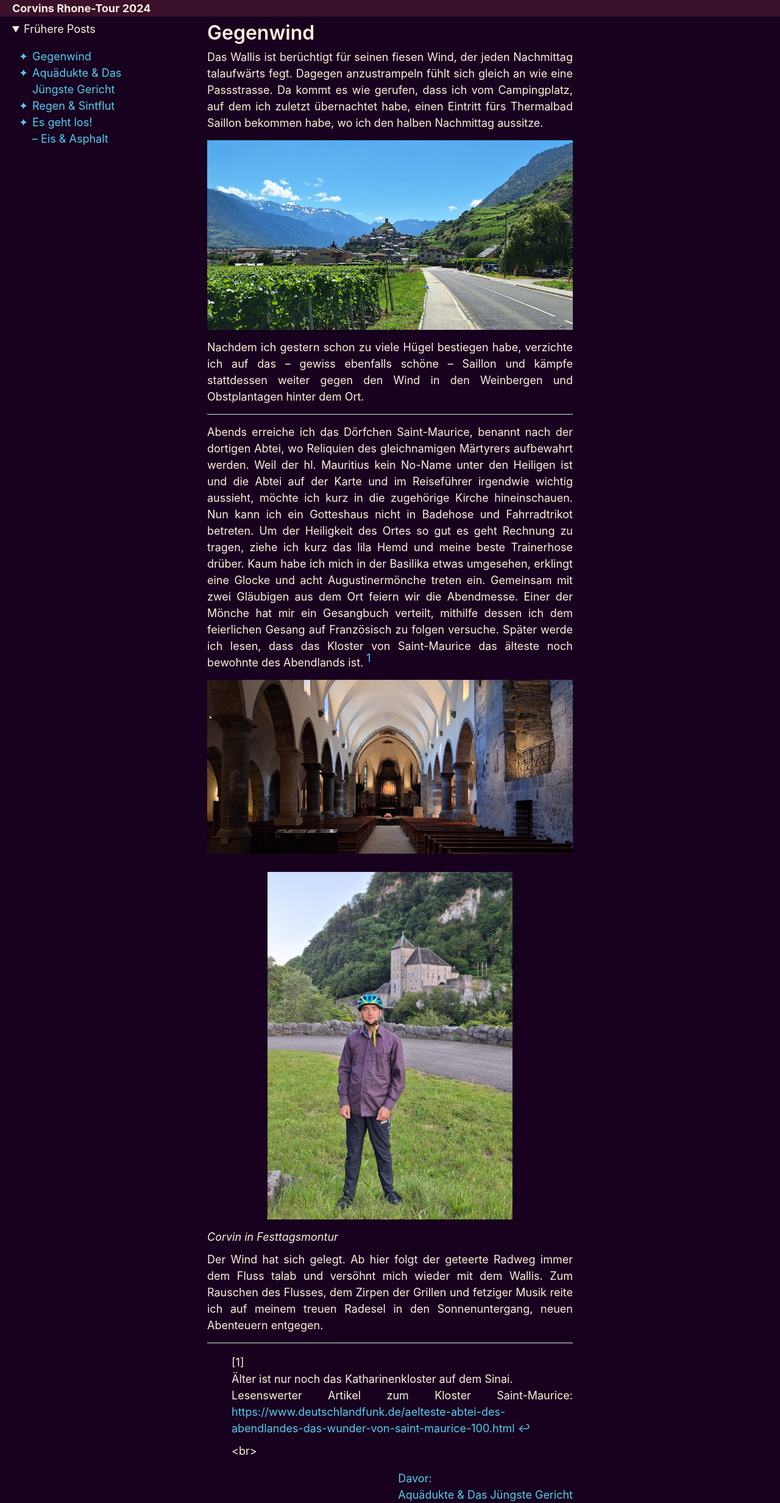
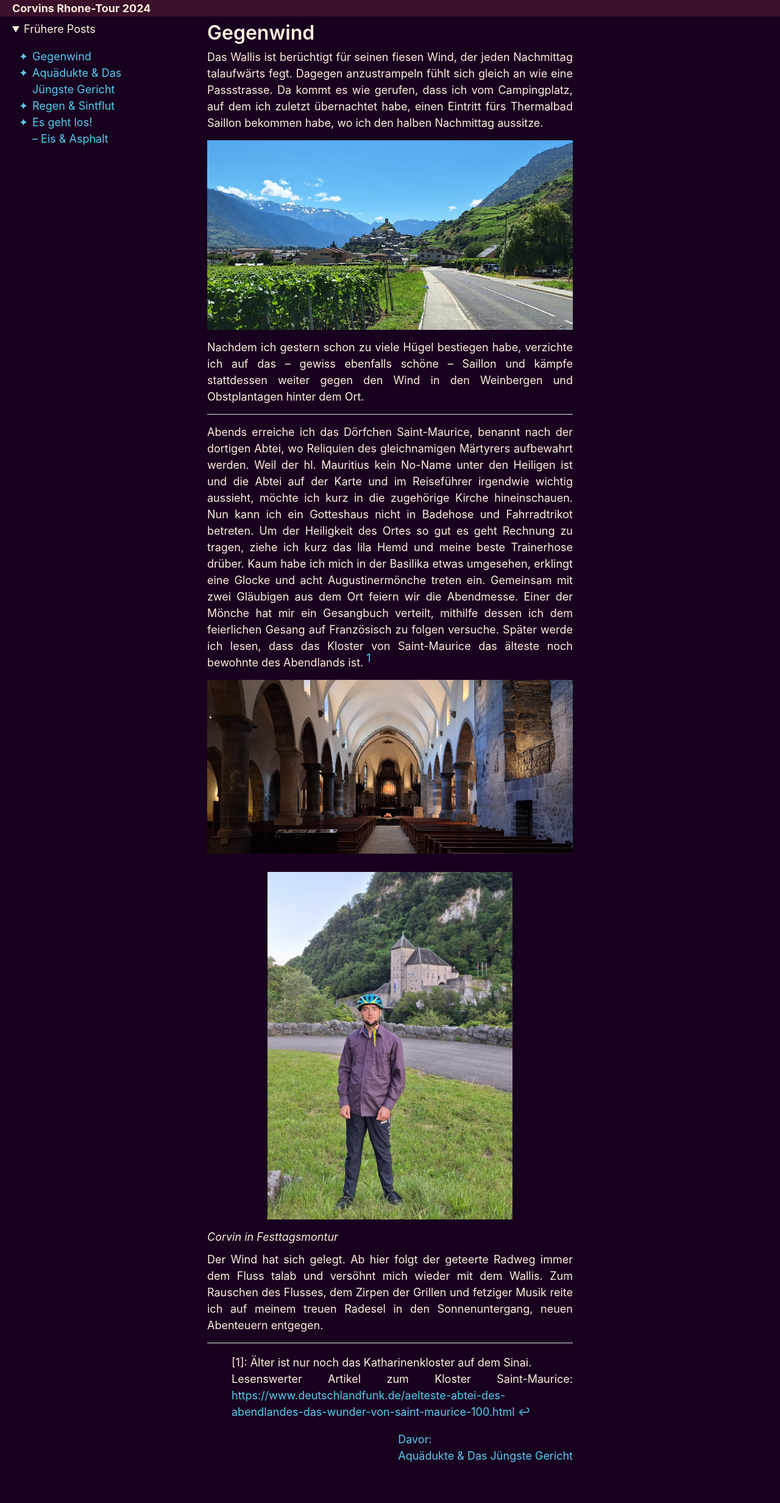
Before and after one commit to corvinjs/rhone2024, a Jekyll site: the page built from _posts/2024-07-08-Erlebnisse.md, in a window 1280 px wide. Shown: the whole page at 61% size. Built offline with Jekyll 4.4.1, drawn with Linux system fonts in a browser that asks for light colours; after the commit the page ends 2401 px from its top, so only the background shows below that.

Commit message:
Auto-Update

```diff
--- a/_posts/2024-07-08-Erlebnisse.md
+++ b/_posts/2024-07-08-Erlebnisse.md
@@ -18,4 +18,4 @@ Der Wind hat sich gelegt. Ab hier folgt der geteerte Radweg immer dem Fluss tala
 
 ---
 
-[^1]: Älter ist nur noch das Katharinenkloster auf dem Sinai.<br>Lesenswerter Artikel zum Kloster Saint-Maurice: [https://www.deutschlandfunk.de/aelteste-abtei-des-abendlandes-das-wunder-von-saint-maurice-100.html](https://www.deutschlandfunk.de/aelteste-abtei-des-abendlandes-das-wunder-von-saint-maurice-100.html)
+[^1]: \[1]: Älter ist nur noch das Katharinenkloster auf dem Sinai.<br>Lesenswerter Artikel zum Kloster Saint-Maurice: [https://www.deutschlandfunk.de/aelteste-abtei-des-abendlandes-das-wunder-von-saint-maurice-100.html](https://www.deutschlandfunk.de/aelteste-abtei-des-abendlandes-das-wunder-von-saint-maurice-100.html)
--- a/style.css
+++ b/style.css
@@ -79,7 +79,7 @@ iframe {
 .toc li {
     padding-left: 7px;
 }
-
+/*
 .footnotes ol li:before {
     content: "[" counter(level1) "] ";
     counter-increment: level1;
@@ -93,6 +93,11 @@ iframe {
 .footnotes ol li:after {
     content: "<br>";
     display: inline;
+}
+*/
+
+.footnotes ol {
+    list-style-type: none;
 }
 
 .main-page .link-to-previous-post {
```
Also changed, not shown: assets/20240707_151053.jpg.
